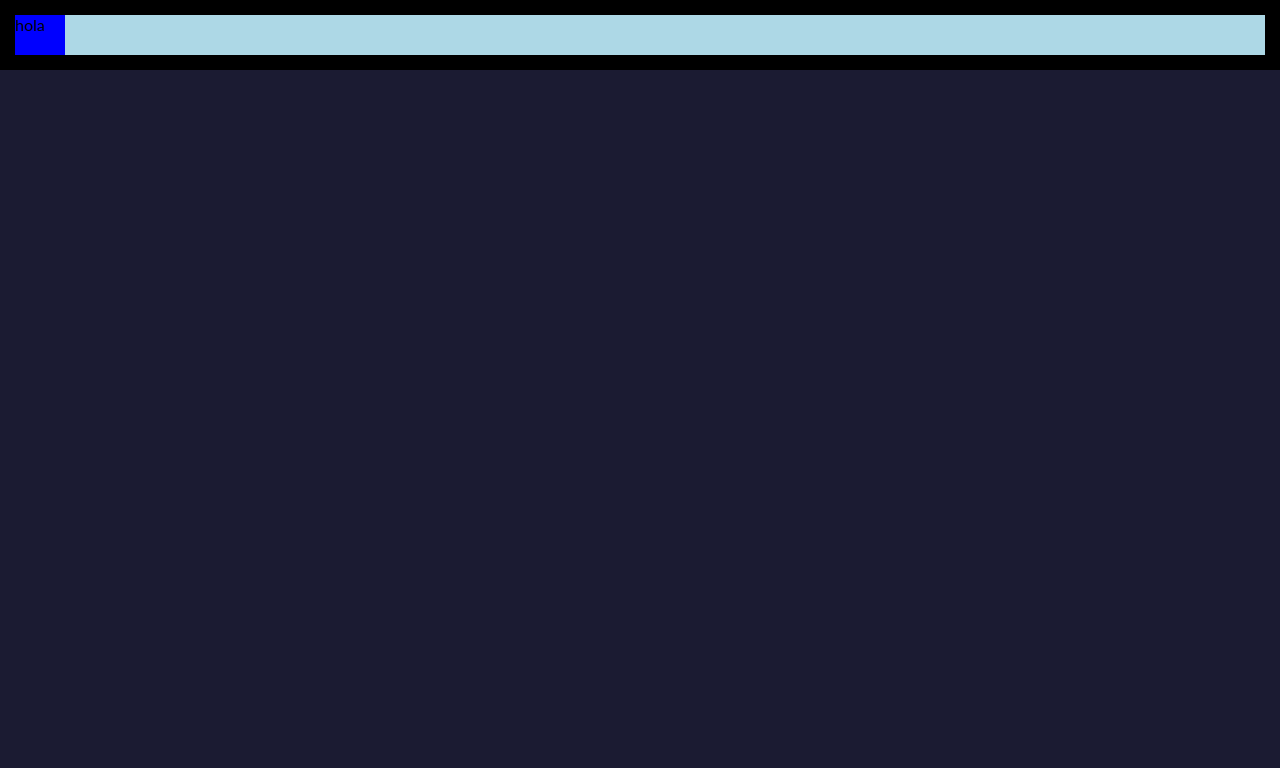
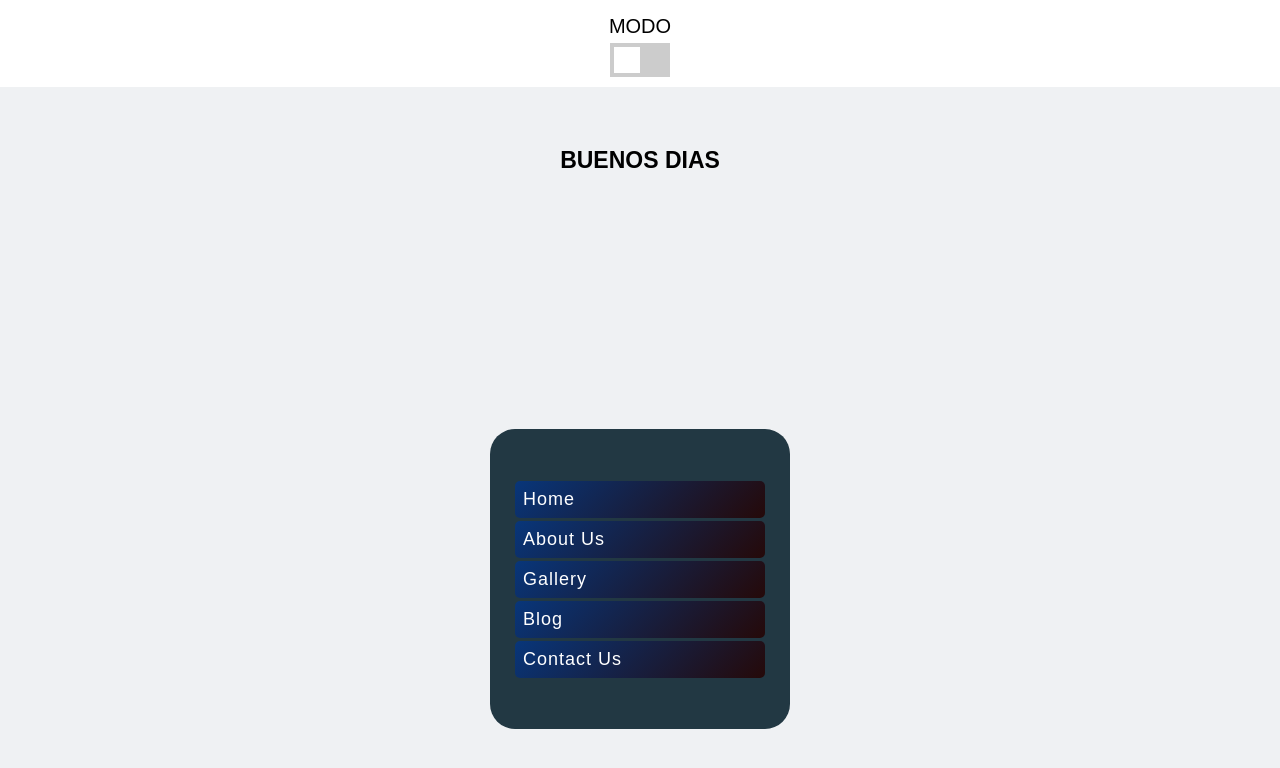
Before and after one commit to QuentinTheBard/EFI_JavaScript, a React (Create React App) app: page / in a window 1280 px wide. Shown: the top 768 px of the page. Built offline with nearby package versions, Linux system fonts and the light colour scheme.

Commit message:
cambia de color

```diff
--- a/src/App.css
+++ b/src/App.css
@@ -4,10 +4,11 @@
     box-sizing: border-box;
 }
 
+:root {
+    --light: white;
+    --dark: black;
+}
 
-html, body{
-    background-color: #1b1b32;
-}
 
 
 .App {
@@ -19,32 +20,11 @@ html, body{
     font-family: Lato, sans-serif;
 }
 
-.CajaTexto{
-    width: 50px;
-    height: 40px;
-}
-
-.Main{
-    width: 100%;
-    height: 100%;
-}
-
-/* cuando este en light, el main va a tener ese color */
-#light .Main {
-    background-color: grey
-}
-
-/* cuando este en dark, el main va a tener ese color */
-#dark .Main {
-    background-color: lightblue
-}
-
-
 
 #light {
-    background-color: white
+    background-color: #EFF1F3;
 }
 
 #dark {
-    background-color: black
+    background-color: #0E0F19;
 }
--- a/src/App.js
+++ b/src/App.js
@@ -1,21 +1,32 @@
 import './App.css';
 import React from 'react';
-import Prueba from './components/Prueba'
+import Index from './components/Index'
+import "./CSS/switch.css"
+
+
 import {createContext, useState} from 'react'
 
 export const ThemeContext = createContext(null)
 
 function App() {
-  const [theme, setTheme] = useState("dark")
+  const [theme, setTheme] = useState("light")
 
   const toggleTheme = () => {
     setTheme((actual) => (actual === "light" ? "dark" : "light"))
   }
 
   return(
-    <ThemeContext.Provider value={{ theme, toggleTheme }}>
+    <ThemeContext.Provider value={{theme, toggleTheme}}>
+    <div class ="cont-switch" onChange={() => toggleTheme()}>
+        <h1>Modo</h1>
+        <label class="switch">
+            <input type="checkbox"></input>
+            <span class="slider"></span>
+        </label>
+    </div>
+
     <div className="App" id={theme}>
-      <Prueba />
+      <Index />
     </div>
     </ThemeContext.Provider>
   )
--- a/src/Template_EFI/style.css
+++ b/src/CSS/style.css
@@ -4,15 +4,54 @@
     font-family: 'Prompt', sans-serif;
 }
 
-body { background-color: #2A3950; }
+.titleContainer{
+    padding-top: 40px;
+}
 
-section {
+#light .Title{
+    font-family: 'Prompt', sans-serif;
+    font-weight: bold;
+    font-size: 23px;
+    color: black
+}
+
+#dark .Title{
+    font-family: 'Prompt', sans-serif;
+    font-weight: bold;
+    font-size: 23px;
+    color: white
+}
+
+.section {
     width: 100%;
     height: 100vh;
     display: flex;
     align-items: center;
     justify-content: center;
 }
+
+#light .DirectionsContainer{
+    width: 300px;
+    height: 300px;
+    background-color: #223843;
+    display: flex;
+    align-items: center;
+    justify-content: center;
+    border-radius: 25px;
+}
+
+#dark .DirectionsContainer{
+    width: 300px;
+    height: 300px;
+    background-color: #81A684;
+    display: flex;
+    align-items: center;
+    justify-content: center;
+    border-radius: 25px;
+}
+
+
+
 
 ul {
     list-style: none;
@@ -24,7 +63,7 @@ ul li {
     margin: 3px 0;
     border-radius: 5px;
     transition: 0.3s all ease;
-    background: linear-gradient(135deg, #c75330, #5f0000);
+    background: linear-gradient(135deg, #08367a, #250909);
 }
 
 ul li a {
--- a/src/Template_EFI/switch.css
+++ b/src/CSS/switch.css
@@ -21,7 +21,7 @@
   }
 
 h1{
-    color: #fff;
+    color: black;
     font-size: 20px;
     font-weight: 500;
     padding: 5px ;
--- a/src/Template_EFI/index.html
+++ b/src/Template_EFI/index.html
@@ -1,3 +1,5 @@
+
+
 <html>
     <head>
         <link rel="stylesheet" href="switch.css">
@@ -14,6 +16,7 @@
             </ul>
         </section>
         <div class="switch-container">
+
             <!-- Rectangular switch -->
             <div class ="cont-switch">
                 <h1>Modo</h1>
--- /dev/null
+++ b/src/components/Index.js
@@ -0,0 +1,27 @@
+import React from 'react';
+import "../CSS/style.css"
+
+function Index() {
+    return(
+    <div>
+        <div className="titleContainer">
+            <h1 className="Title">BUENOS DIAS</h1>
+        </div>
+        <section className="section">
+            <div className="DirectionsContainer">
+                <ul>
+                    <li><a href="">Home</a></li>
+                    <li><a href="">About Us</a></li>
+                    <li><a href="">Gallery</a></li>
+                    <li><a href="">Blog</a></li>
+                    <li><a href="">Contact Us</a></li>
+                </ul>
+            </div>
+        </section>
+
+
+    </div>
+    )
+}
+
+export default Index
--- a/src/components/Prueba.js
+++ /dev/null
@@ -1,16 +0,0 @@
-import React from 'react';
-import "../App.css"
-
-function Prueba() {
-    return(
-        <div className="Main">
-            <div className="CajaTexto" style={{backgroundColor: 'blue'}}>
-                <p>
-                    hola
-                </p>
-            </div>
-        </div>
-    )
-}
-
-export default Prueba
```
